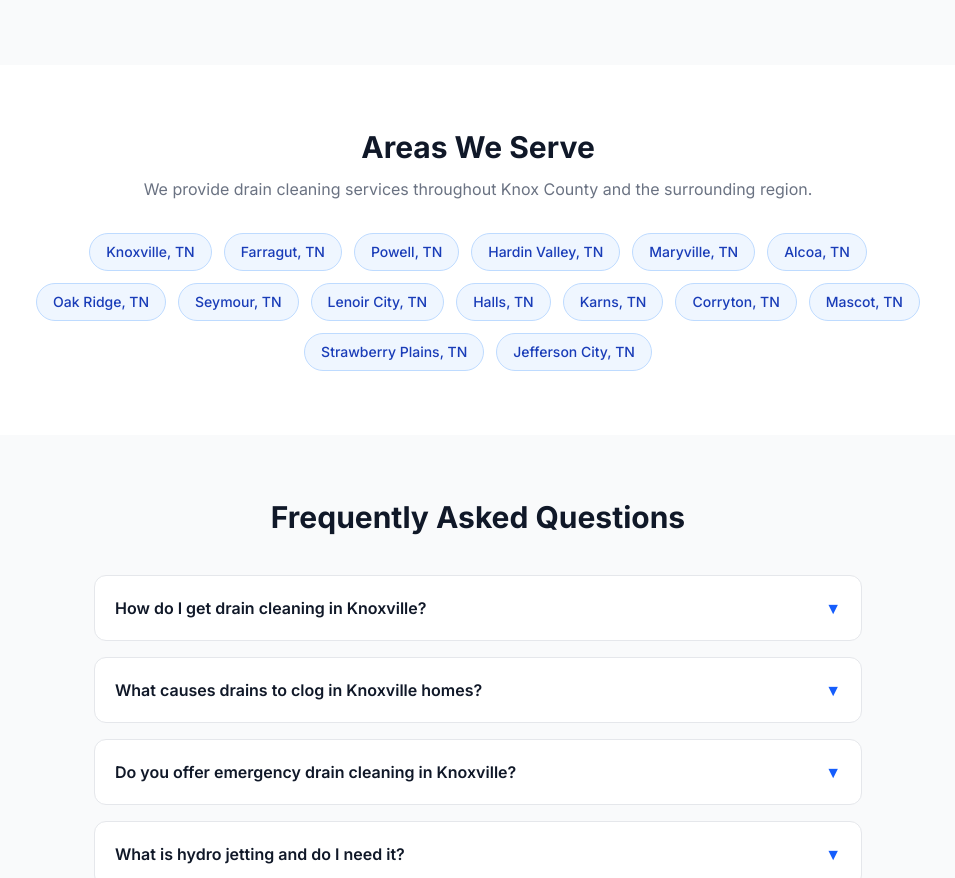
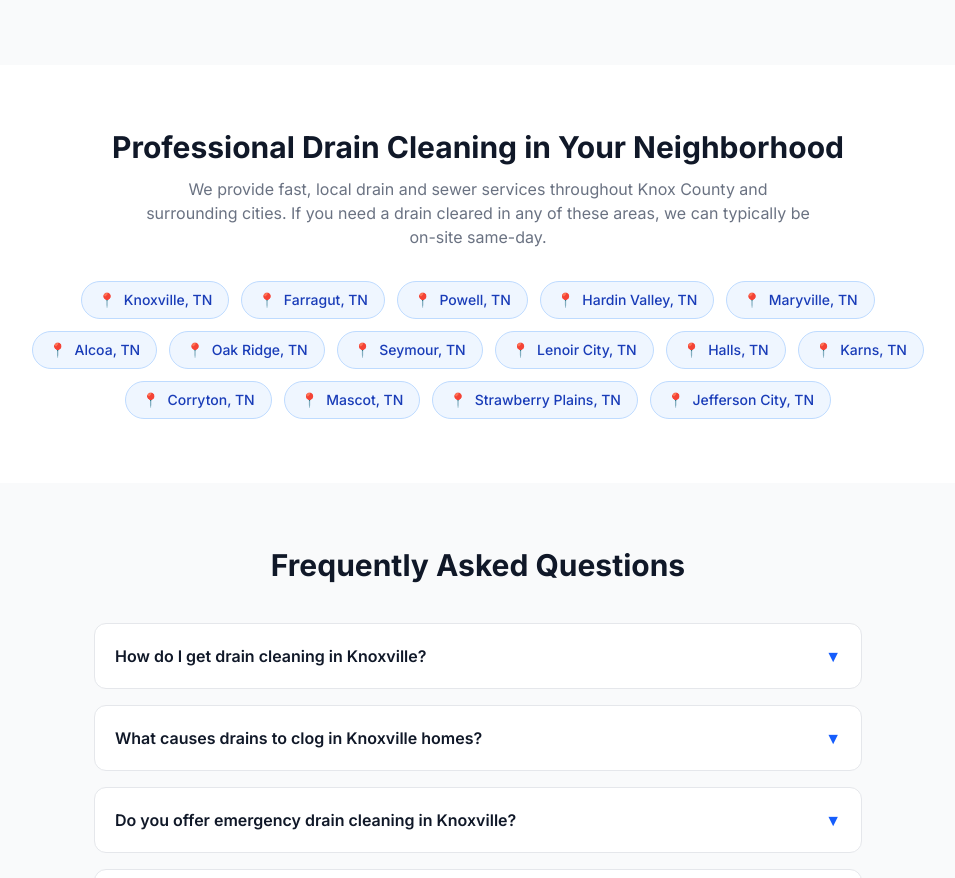
Before and after one commit to sifosman/drain-cleaning, a Next.js app: page / in a window 1280 px wide. Shown: the part 1386-2264 px from the top of the page, without its empty margins (162-1117 px from the left). Built offline with nearby package versions, Linux system fonts and the light colour scheme.

Commit message:
SEO: Optimize for Suburb Backdoor strategy (Farragut, Powell, Maryville targeting)

```diff
--- a/app/layout.tsx
+++ b/app/layout.tsx
@@ -9,7 +9,7 @@ export const metadata: Metadata = {
   description:
     "Professional drain cleaning in Knoxville, TN. Clogged drains, sewer line blockages, hydro jetting, and emergency drain service. Call for a free quote.",
   keywords:
-    "drain cleaning knoxville, drain cleaning knoxville tn, sewer cleaning knoxville, hydro jetting knoxville, clogged drain knoxville, drain service knoxville",
+    "drain cleaning knoxville, drain cleaning knoxville tn, sewer cleaning knoxville, hydro jetting knoxville, drain cleaning farragut tn, drain cleaning powell tn, drain cleaning maryville tn, drain cleaning oak ridge tn",
   alternates: { canonical: "https://draincleaningknoxville.com/" },
   openGraph: {
     title: "Drain Cleaning Knoxville | Fast Local Drain & Sewer Service",
--- a/app/page.tsx
+++ b/app/page.tsx
@@ -44,7 +44,7 @@ const faqSchema = {
       name: "Which areas of Knoxville do you serve?",
       acceptedAnswer: {
         "@type": "Answer",
-        text: "We serve all of Knox County including Knoxville, Farragut, Powell, Hardin Valley, Maryville, Alcoa, Oak Ridge, Seymour, and Lenoir City.",
+        text: "We serve all of Knox County and surrounding areas including Knoxville, Farragut, Powell, Hardin Valley, Maryville, Alcoa, Oak Ridge, Seymour, and Lenoir City. We are your local choice for drain cleaning in Farragut and beyond.",
       },
     },
     {
@@ -196,9 +196,9 @@ export default function Home() {
         {/* ── AREAS ── */}
         <section id="areas" className="py-16 px-4 bg-white">
           <div className="max-w-4xl mx-auto text-center">
-            <h2 className="text-3xl font-bold text-gray-900 mb-3">Areas We Serve</h2>
-            <p className="text-gray-500 mb-8">
-              We provide drain cleaning services throughout Knox County and the surrounding region.
+            <h2 className="text-3xl font-bold text-gray-900 mb-3">Professional Drain Cleaning in Your Neighborhood</h2>
+            <p className="text-gray-500 mb-8 max-w-2xl mx-auto">
+              We provide fast, local drain and sewer services throughout Knox County and surrounding cities. If you need a drain cleared in any of these areas, we can typically be on-site same-day.
             </p>
             <div className="flex flex-wrap justify-center gap-3">
               {[
@@ -207,12 +207,12 @@ export default function Home() {
                 "Lenoir City", "Halls", "Karns", "Corryton",
                 "Mascot", "Strawberry Plains", "Jefferson City",
               ].map((city) => (
-                <span
+                <div
                   key={city}
-                  className="bg-blue-50 text-blue-800 border border-blue-200 px-4 py-2 rounded-full text-sm font-medium"
+                  className="bg-blue-50 text-blue-800 border border-blue-200 px-4 py-2 rounded-full text-sm font-medium flex items-center gap-2"
                 >
-                  {city}, TN
-                </span>
+                  <span className="text-blue-400">📍</span> {city}, TN
+                </div>
               ))}
             </div>
           </div>
```
